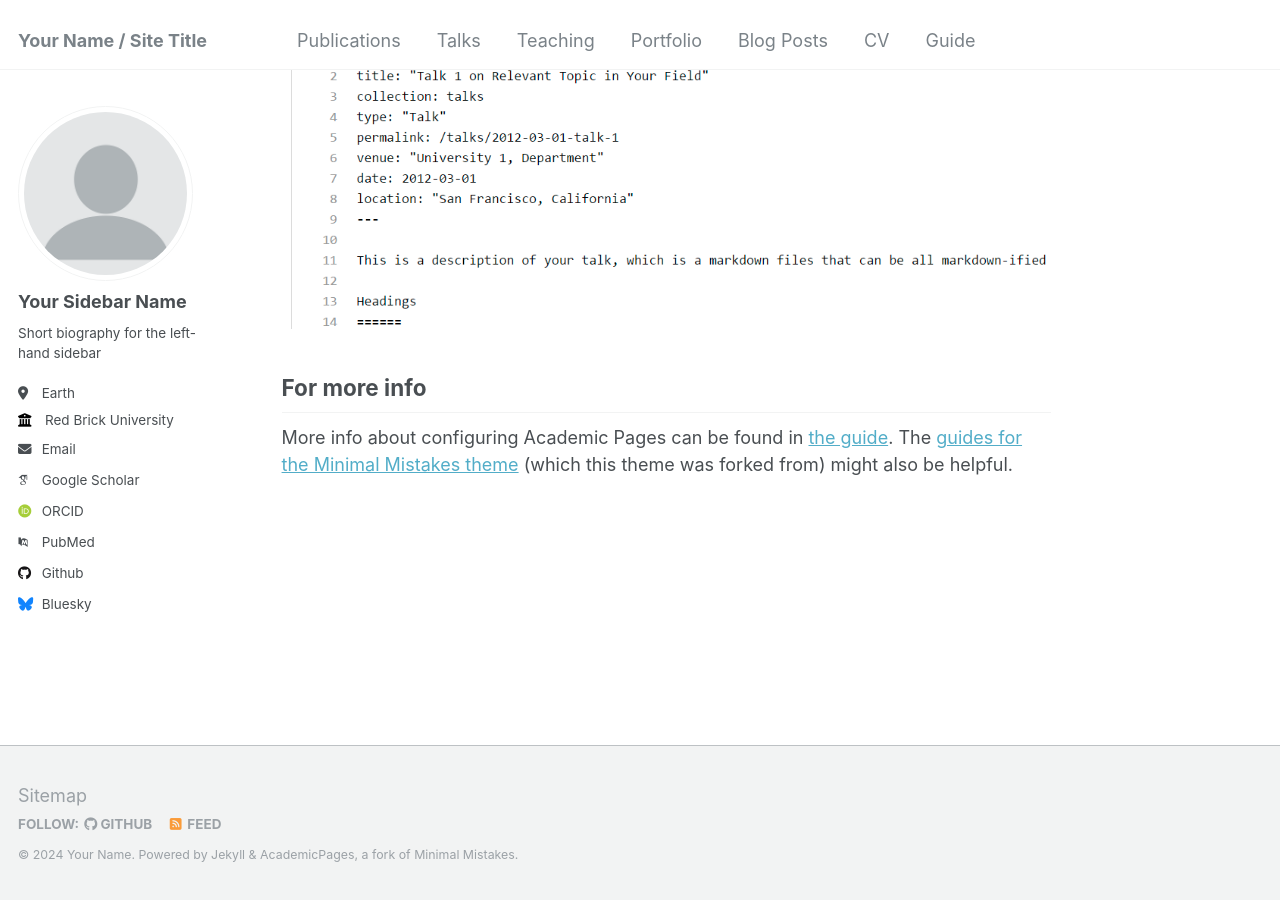
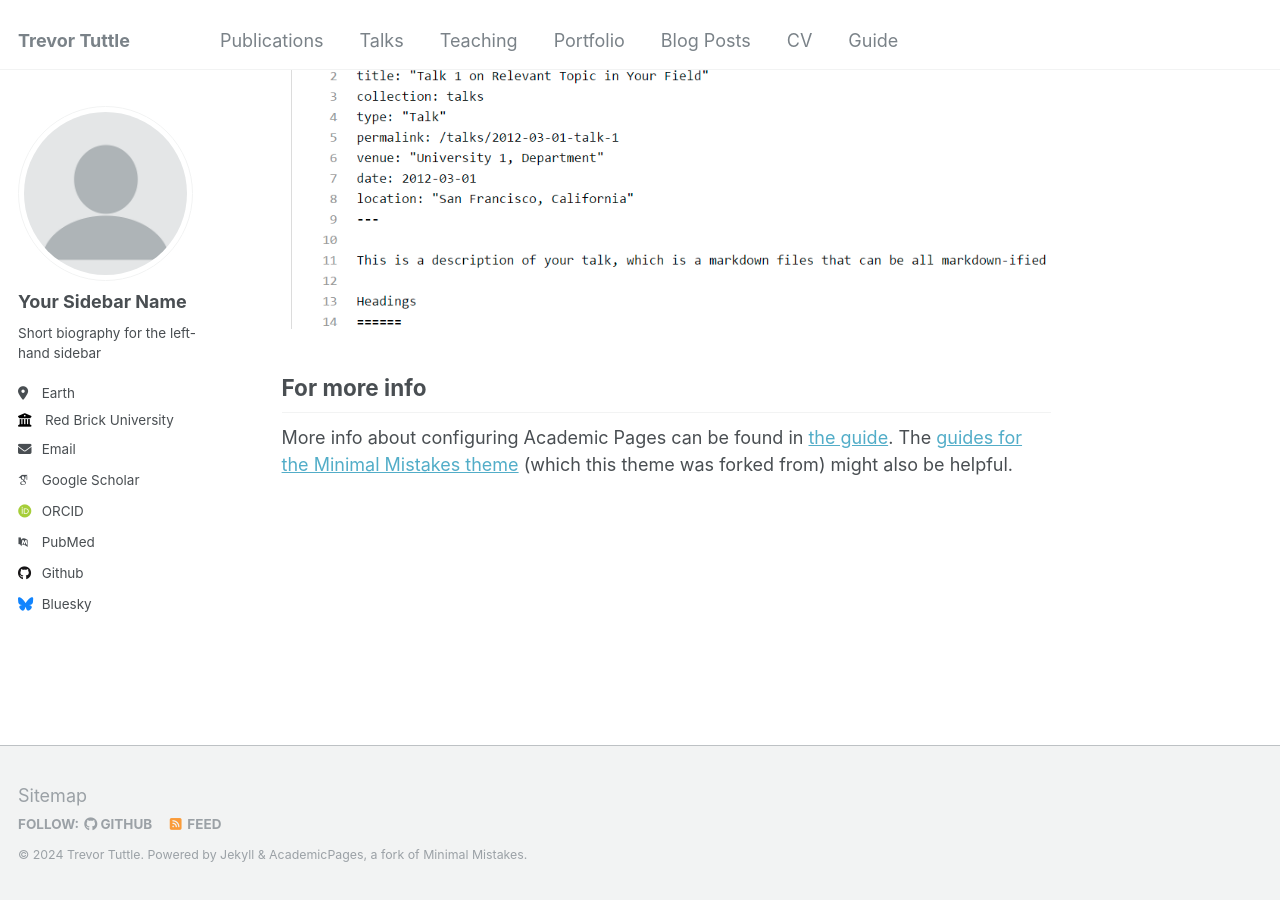
Before and after one commit to tjtuttle/tjtuttle.github.io, a Jekyll site: the page built from _pages/about.md, in a window 1280 px wide and 900 px high, scrolled down 2660 px. Built offline with Jekyll 4.4.1, drawn with Linux system fonts in a browser that asks for light colours; some web fonts are replaced.

Commit message:
Update _config.yml

```diff
--- a/_config.yml
+++ b/_config.yml
@@ -8,9 +8,9 @@
 
 # Basic Site Settings
 locale                   : "en-US"
-title                    : "Your Name / Site Title"
+title                    : "Trevor Tuttle"
 title_separator          : "-"
-name                     : &name "Your Name"
+name                     : &name "Trevor Tuttle"
 description              : &description "personal description"
 url                      : https://academicpages.github.io # the base hostname & protocol for your site e.g. "https://mmistakes.github.io"
 baseurl                  : "" # the subpath of your site, e.g. "/blog"
```
